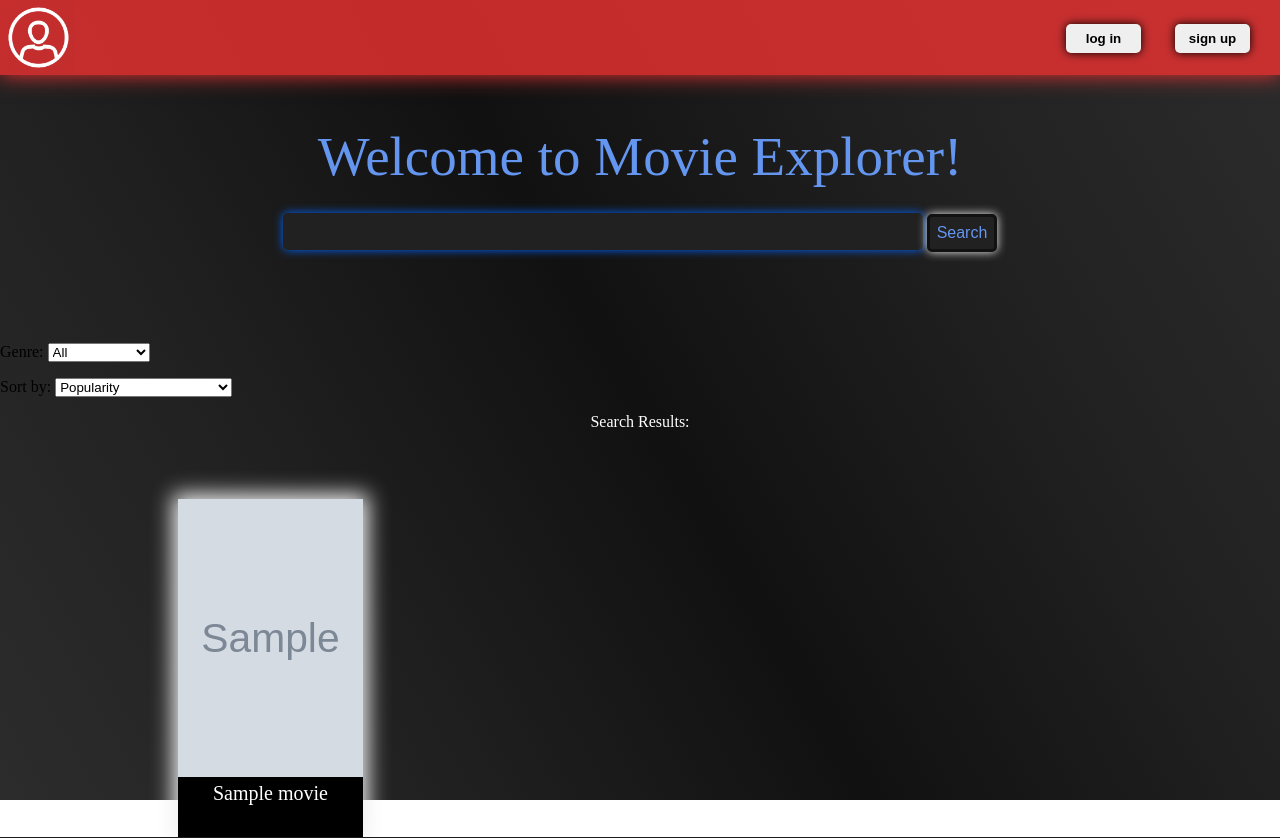
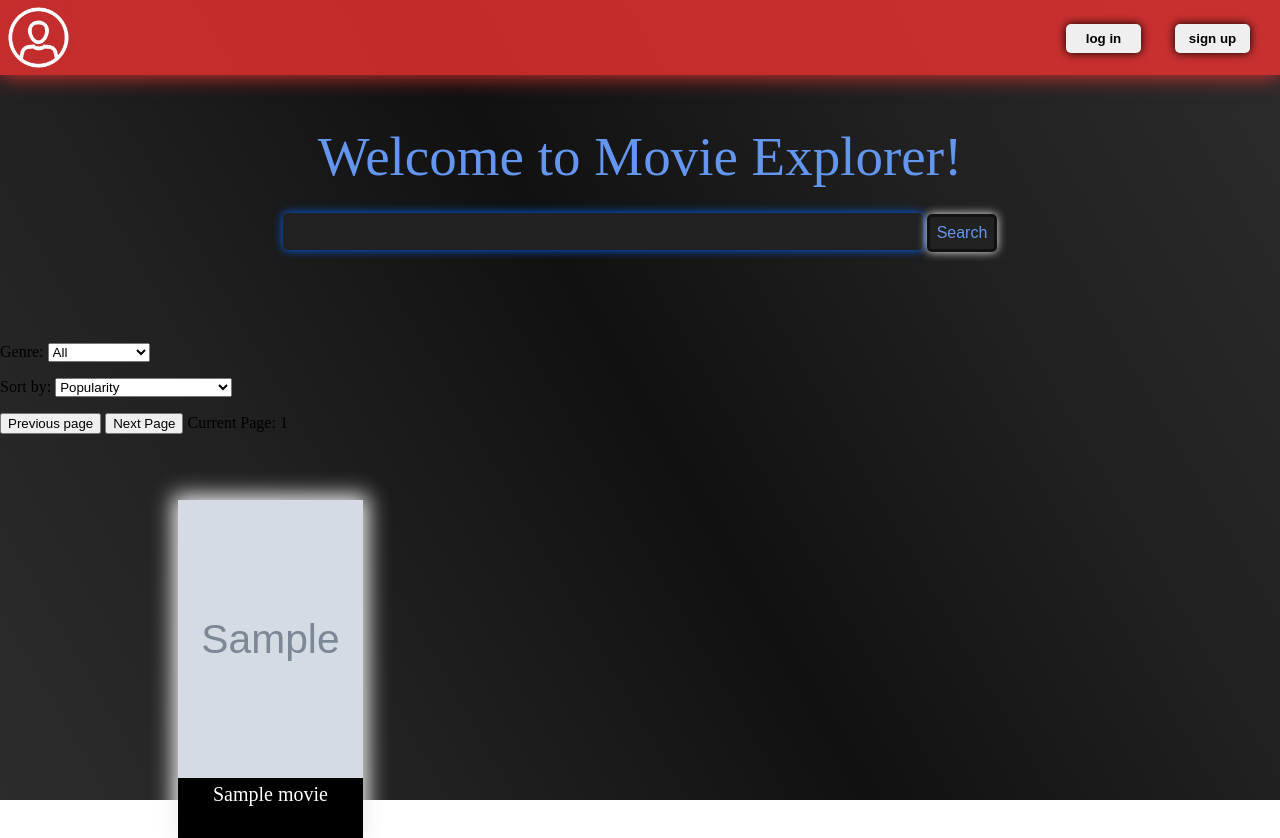
Before and after one commit to Soqueen/MovieExplorer, a Django app: template movie_explorer/movie_rating/templates/home.html in a window 1280 px wide. Run offline with Django 3.2, Linux system fonts and the light colour scheme; the template is opened without the code that fills it: most values are stand-ins (such as "Sample title", 1, 10 or a date in 2020); grey boxes marked "Sample" are stand-in pictures.

Commit message:
added next and prev page to sort and filter. Still need to do error cases (lasat page, page zero, etc)

```diff
--- a/movie_explorer/movie_rating/templates/home.html
+++ b/movie_explorer/movie_rating/templates/home.html
@@ -64,7 +64,7 @@
     {% csrf_token %}
     <p>
         <label for="id_genre">Genre:</label>
-        <select id="id_genre" name="genre" onchange="this.form.submit();" required>
+        <select id="id_genre" name="genre" onchange="this.form.submit();">
             <option value=""{% if genre_selected == '' %}selected{% endif %}>All</option>
 			<option value="28"{% if genre_selected == '28' %}selected{% endif %}>Action</option>
 			<option value="12"{% if genre_selected == '12' %}selected{% endif %}>Adventure</option>
@@ -90,12 +90,18 @@
 <!-- Sort -->
     <p>
         <label for="id_sort_by">Sort by:</label>
-        <select id="id_sort_by" name="sort_by" onchange="this.form.submit();" required>
+        <select id="id_sort_by" name="sort_by" onchange="this.form.submit();">
             <option value="popularity.desc"{% if sort_selected == 'popularity.desc' %}selected{% endif %}>Popularity</option>
             <option value="release_date.desc"{% if sort_selected == 'release_date.desc' %}selected{% endif %}>Release Date Descending</option>
             <option value="release_date.asc"{% if sort_selected == 'release_date.asc' %}selected{% endif %}>Release Date Ascending</option>
         </select>
+    <p>
+    <button name="prev_page" type="submit" value="{{page_num}}" onclick="this.form.submit();">Previous page</button>
+    <button name="next_page" type="submit" value="{{page_num}}" onclick="this.form.submit();">Next Page</button>
+        Current Page:
+        {{page_num}}
     </p>
+
 </form>
 
     <!-- Section used for displaying search results -->
@@ -114,7 +120,6 @@
         </section>
         {% else %}
             <section class="playing-movies">
-                <span class="subtitle">Search Results:</span><br><br>
                 {% for movie in results %}
                     <!--<table class="search-result">
                         <tr>
```
Also changed, not shown: movie_explorer/movie_rating/views.py (+13 -1 lines).
